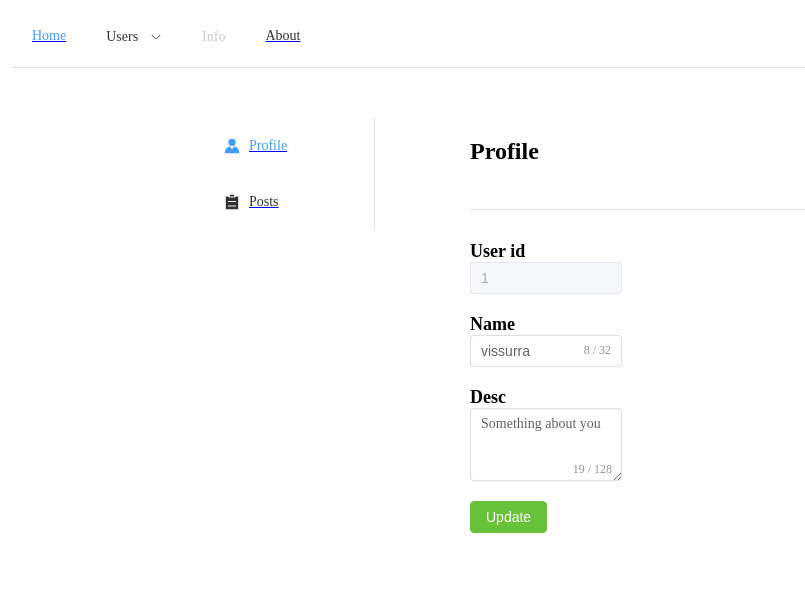
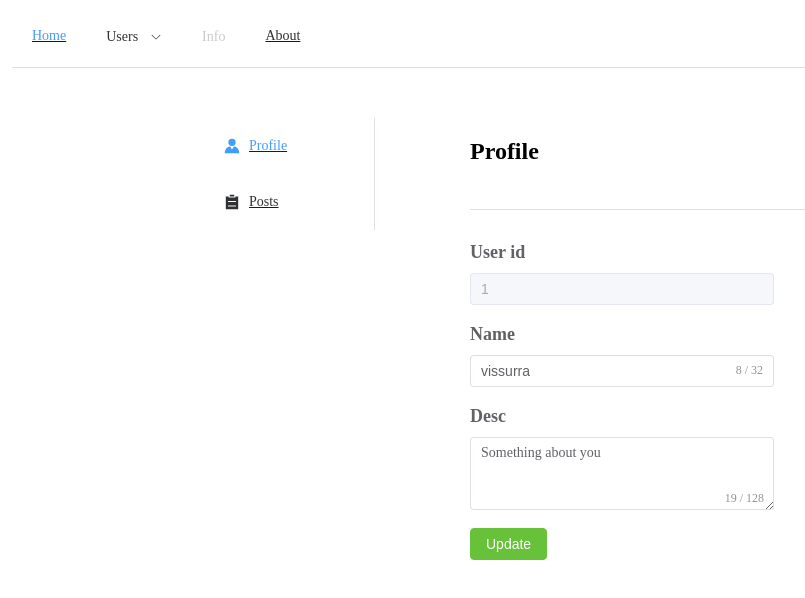
Before and after one commit to Vissurra/vue-demo, a Vue app: page /user/1/profile in a window 1280 px wide. Shown: the top 598 px of the page, without its empty margins (16-821 px from the left). Built offline with nearby package versions, Linux system fonts and the light colour scheme.

Commit message:
form top label position & label slot

```diff
--- a/src/components/UserPosts.vue
+++ b/src/components/UserPosts.vue
@@ -1,16 +1,16 @@
 <template>
   <el-row>
-    <el-col :span="14">
+    <el-col :span="16">
       <h2>Posts</h2>
     </el-col>
   </el-row>
   <el-row>
-    <el-col :span="14">
+    <el-col :span="16">
       <el-divider/>
     </el-col>
   </el-row>
   <el-row class="item">
-    <el-col :span="12">
+    <el-col :span="16">
       <el-table :data="posts" stripe style="width: 100%">
         <el-table-column type="index" width="100"/>
         <el-table-column prop="title" label="Title" sortable width="180"/>
--- a/src/components/UserProfile.vue
+++ b/src/components/UserProfile.vue
@@ -1,31 +1,37 @@
 <template>
   <el-row>
-    <el-col :span="14">
+    <el-col :span="16">
       <h2>Profile</h2>
     </el-col>
   </el-row>
   <el-row>
-    <el-col :span="14">
+    <el-col :span="16">
       <el-divider/>
     </el-col>
   </el-row>
-  <el-row class="item">
-    <el-col :span="6">
+  <el-row>
+    <el-col :span="12">
+      <el-form label-position="top" label-width="100px">
+        <el-form-item label="User id">
+          <template #label>
             <label>User id</label>
+          </template>
           <el-input :modelValue="id" disabled/>
-    </el-col>
-  </el-row>
-  <el-row class="item">
-    <el-col :span="6">
+        </el-form-item>
+        <el-form-item label="Name" la>
+          <template #label>
             <label for="name">Name</label>
+          </template>
           <el-input id="name" v-model="name" clearable maxlength="32" show-word-limit/>
-    </el-col>
-  </el-row>
-  <el-row class="item">
-    <el-col :span="6">
+        </el-form-item>
+        <el-form-item label="Activity form">
+          <template #label>
             <label for="desc">Desc</label>
+          </template>
           <el-input id="desc" v-model="desc" :rows="3" type="textarea" placeholder="Show something about you"
                     maxlength="128" show-word-limit/>
+        </el-form-item>
+      </el-form>
     </el-col>
   </el-row>
   <el-row class="item">
@@ -74,6 +80,7 @@ label {
 .el-divider {
   margin-bottom: 30px;
 }
+
 .dialog-footer button:first-child {
   margin-right: 10px;
 }
```
Lines whose indentation alone changed are shown as unchanged.
